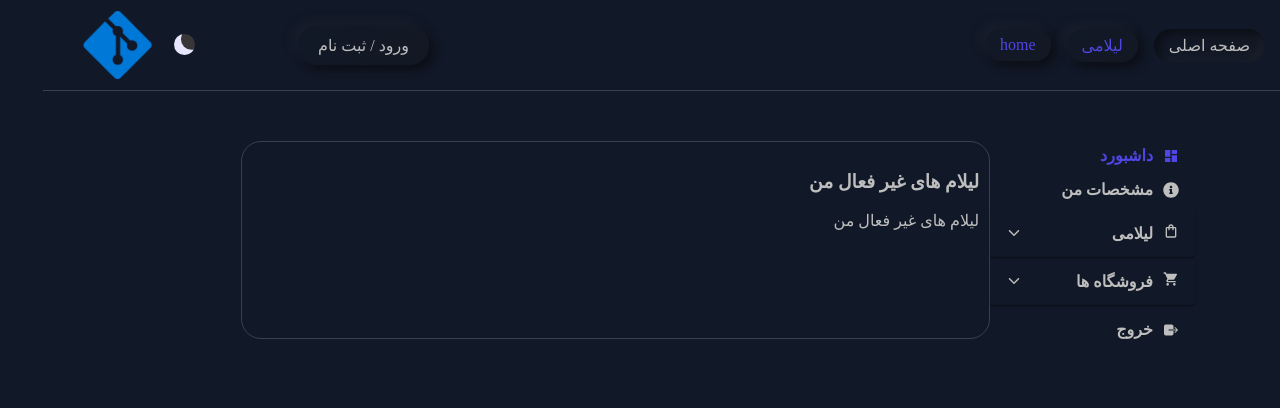
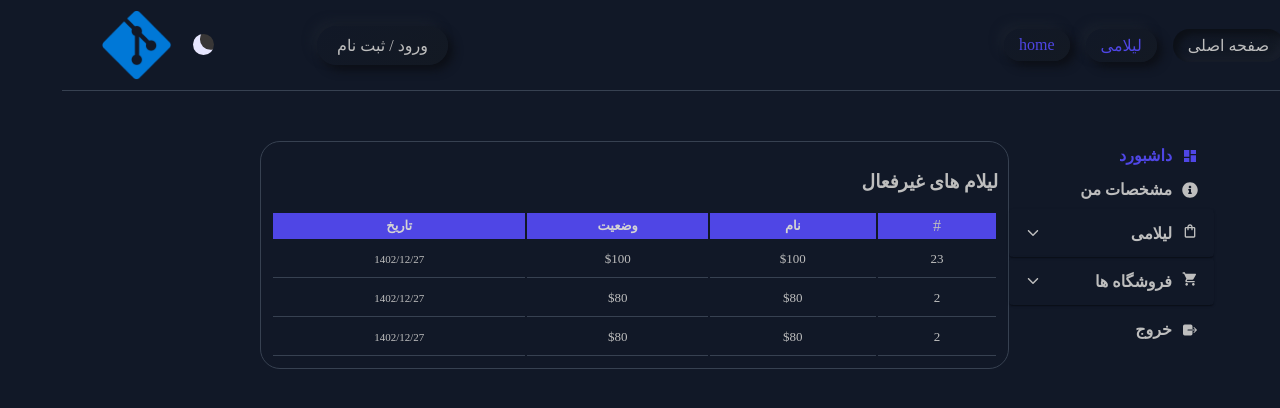
Before and after one commit to omidshayan/arya-web-app-front, a React (Vite) app: page /deactiveLilam in a window 1280 px wide. Shown: the top 408 px of the page. Built offline with nearby package versions, Linux system fonts and the light colour scheme; a web font is replaced by a local one.

Commit message:
deactive lilam

```diff
--- a/src/components/userPanel/lilam/deactiveLilam/DeactiveLilam.jsx
+++ b/src/components/userPanel/lilam/deactiveLilam/DeactiveLilam.jsx
@@ -1,11 +1,43 @@
-import React from "react";
-import UserContent from "../../userContent/UserContent";
+import UserContent from './../../userContent/UserContent';
 
 export default function DeactiveLilam() {
   return (
     <>
-      <UserContent title={"لیلام های غیر فعال من"}>
-        لیلام های غیر فعال من
+      <UserContent title="لیلام های غیرفعال">
+      <div className="table-wrapper">
+        <table className="mainTable">
+          <thead>
+            <tr className="tableHead">
+              <td>#</td>
+              <th className="p5 bg-color font-medium">نام</th>
+              <th className="p5 bg-color font-medium">وضعیت</th>
+              <th className="p5 bg-color font-medium">تاریخ</th>
+            </tr>
+          </thead>
+          <tbody>
+            <tr>
+              <td className="t-a tableCulomn p-10 font-medium">23</td>
+              <td className="t-a tableCulomn p-10 font-medium">$100</td>
+              <td className="t-a tableCulomn p-10 font-medium">$100</td>
+              <td className="t-a tableCulomn p-10 font-small">1402/12/27</td>
+
+            </tr>
+            <tr>
+              <td className="t-a tableCulomn p-10 font-medium">2</td>
+              <td className="t-a tableCulomn p-10 font-medium">$80</td>
+              <td className="t-a tableCulomn p-10 font-medium">$80</td>
+              <td className="t-a tableCulomn p-10 font-small">1402/12/27</td>
+            </tr>
+            <tr>
+              <td className="t-a tableCulomn p-10 font-medium">2</td>
+              <td className="t-a tableCulomn p-10 font-medium">$80</td>
+              <td className="t-a tableCulomn p-10 font-medium">$80</td>
+              <td className="t-a tableCulomn p-10 font-small">1402/12/27</td>
+            </tr>
+          </tbody>
+          <tfoot></tfoot>
+        </table>
+      </div>
       </UserContent>
     </>
   );
```
